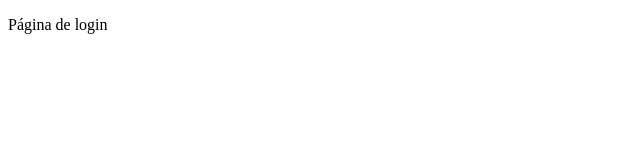
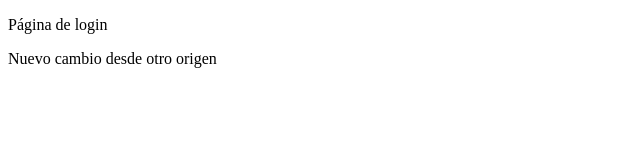
Before and after one commit to GrajalesG/RepoPrueba, a plain HTML site: page login.html in a window 1280 px wide. Shown: the whole page, without its empty margins (0-640 px from the left). Drawn offline with Linux system fonts and the light colour scheme.

Commit message:
Update login.html
Nuevo cambio en git

```diff
--- a/login.html
+++ b/login.html
@@ -7,5 +7,6 @@
 </head>
 <body>
     <p>Página de login</p>
+    <p>Nuevo cambio desde otro origen </p>
 </body>
 </html>
```
